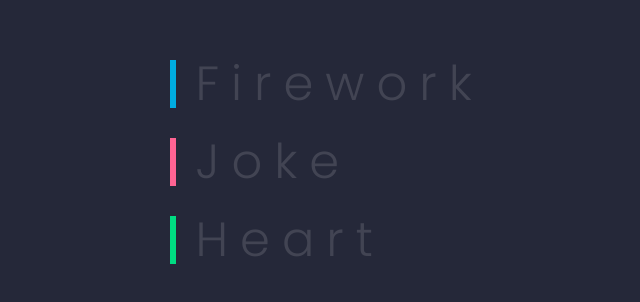
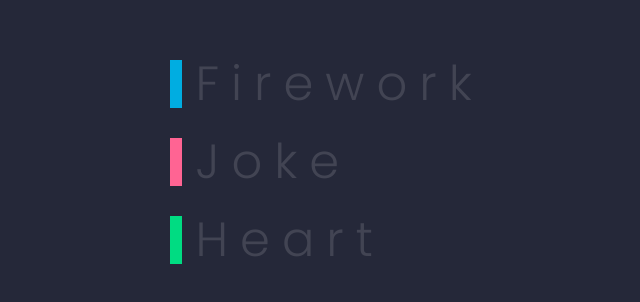
Before and after one commit to lq0916/cylwj, a plain HTML site: page index.html in a window 1280 px wide. Shown: the part 238-540 px from the top of the page, without its empty margins (313-953 px from the left). Drawn offline with Linux system fonts and the light colour scheme.

Commit message:
Update style.css

```diff
--- a/style.css
+++ b/style.css
@@ -43,8 +43,8 @@ ul li a::before
     color:var(--clr);
     width:0;
     overflow:hidden;
-    border-right:6px solid var(--clr);
-    transition:1s;
+    border-right:12px solid var(--clr);
+    transition:1s
 }
 
 ul li a:hover::before
```
